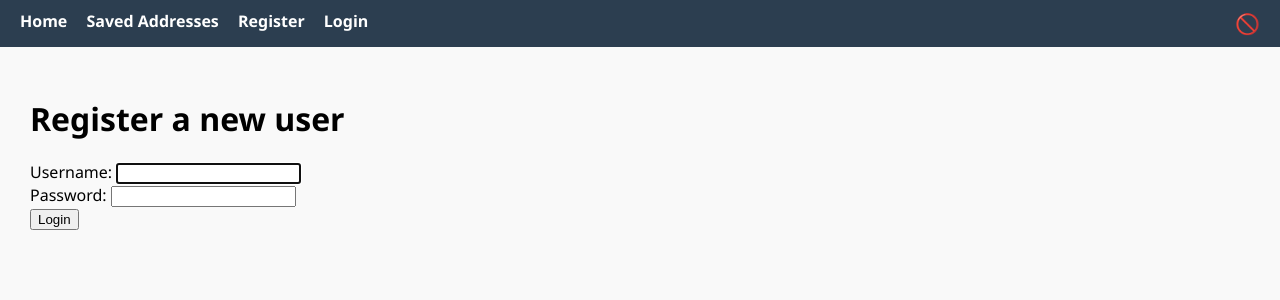
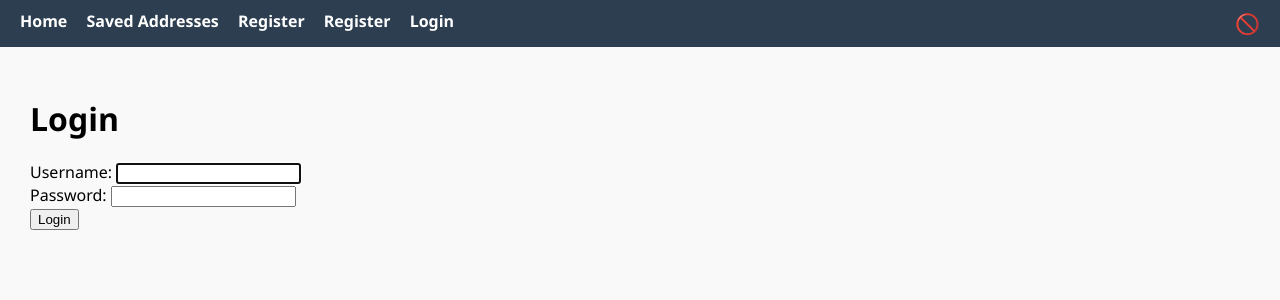
Before and after one commit to Divi76h/Django, a Django app: page /users/login/ in a window 1280 px wide. Shown: the top 300 px of the page. Run offline with Django 5.2, Linux system fonts and the light colour scheme.

Commit message:
fixed minor bugs

```diff
--- a/templates/layout.html
+++ b/templates/layout.html
@@ -36,9 +36,14 @@
     <nav class="navbar">
         <div class="nav-left">
             <a href="{% url 'home' %}">Home</a>
-                <a href="{% url 'ClaimedAddress:saved_addresses' %}">Saved Addresses</a>
+            <a href="{% url 'ClaimedAddress:saved_addresses' %}">Saved Addresses</a>
+            <a href="{% url 'users:register' %}">Register</a>
+            {% if user.is_authenticated %}
+
+            {% else %}
                 <a href="{% url 'users:register' %}">Register</a>
                 <a href="{% url 'users:login' %}">Login</a>
+            {% endif %}
         </div>
 
         <div class="nav-right">
--- a/users/templates/login.html
+++ b/users/templates/login.html
@@ -3,7 +3,7 @@
 {% block title %} Login {% endblock %}
 
 {% block content %}
-    <h1>Register a new user</h1>
+    <h1>Login</h1>
     <form class="form-with-validation" action="/users/login/" method="post">
         {% csrf_token %}
         {{ form }}
```
Also changed, not shown: db.sqlite3.
